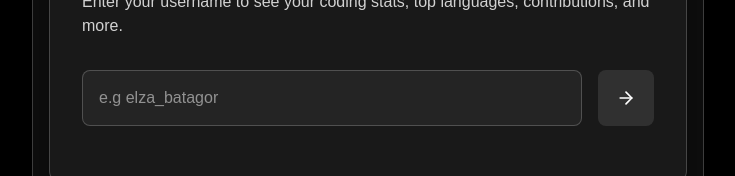
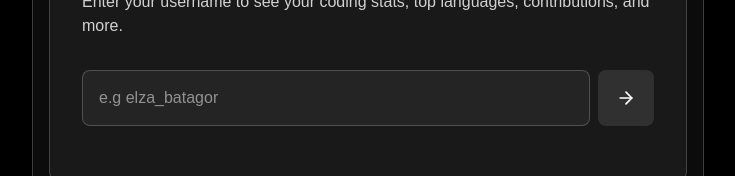
Before and after one commit to khuza08/ghwrapped, a Next.js app: page / in a window 1280 px wide. Shown: the part 302-478 px from the top of the page, without its empty margins (272-1007 px from the left). Built offline with nearby package versions, Linux system fonts and the light colour scheme.

Commit message:
adjust input gap

```diff
--- a/src/components/UI/UsernameForm.tsx
+++ b/src/components/UI/UsernameForm.tsx
@@ -99,7 +99,7 @@ const UsernameForm: React.FC<UsernameFormProps> = ({
 
       {/* Input Section */}
       <form onSubmit={handleFormSubmit} className="mb-6">
-        <div className="flex flex-col sm:flex-row gap-2 sm:gap-4 items-center w-full">
+        <div className="flex flex-col sm:flex-row gap-2 sm:gap-2 items-center w-full">
           <div className="w-full grow">
             <input
               type="text"
```
